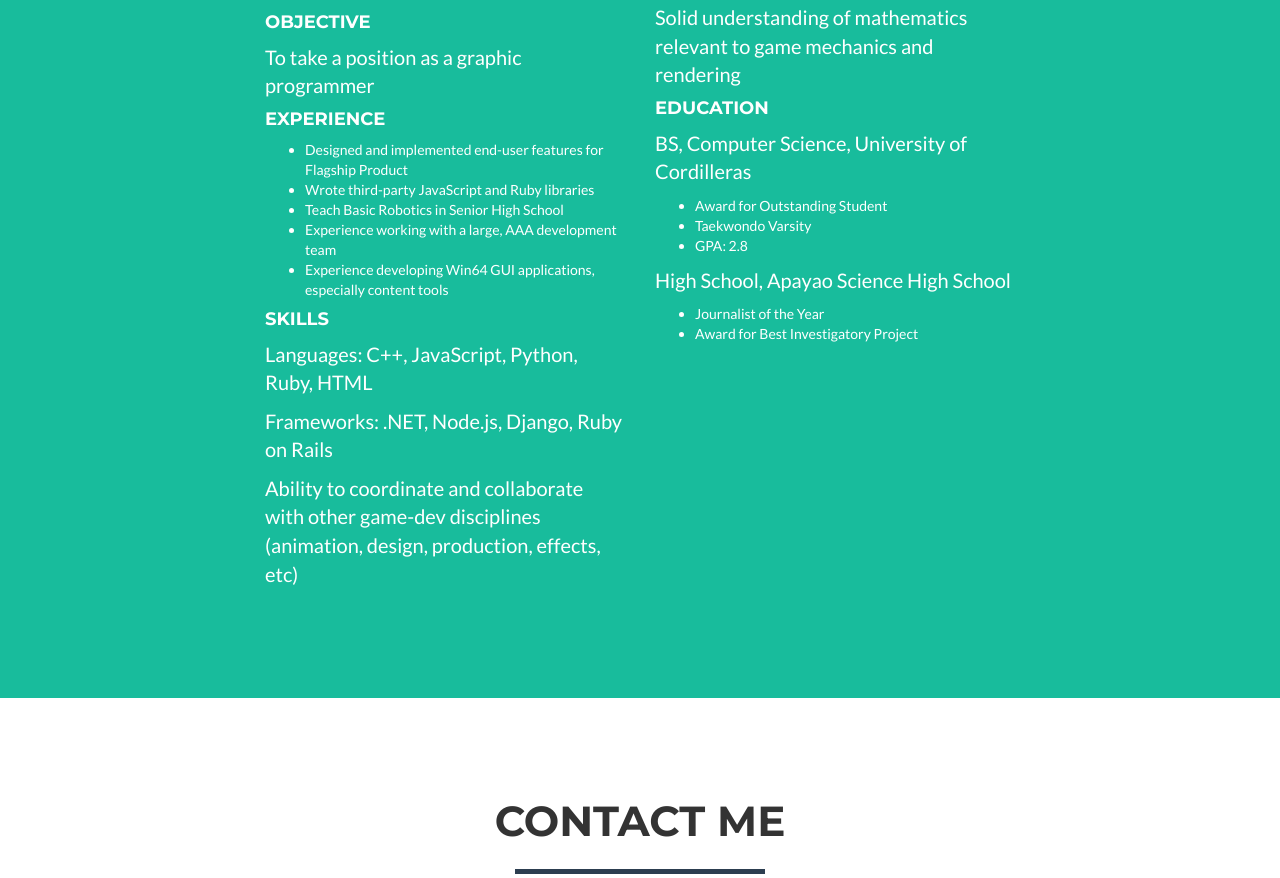
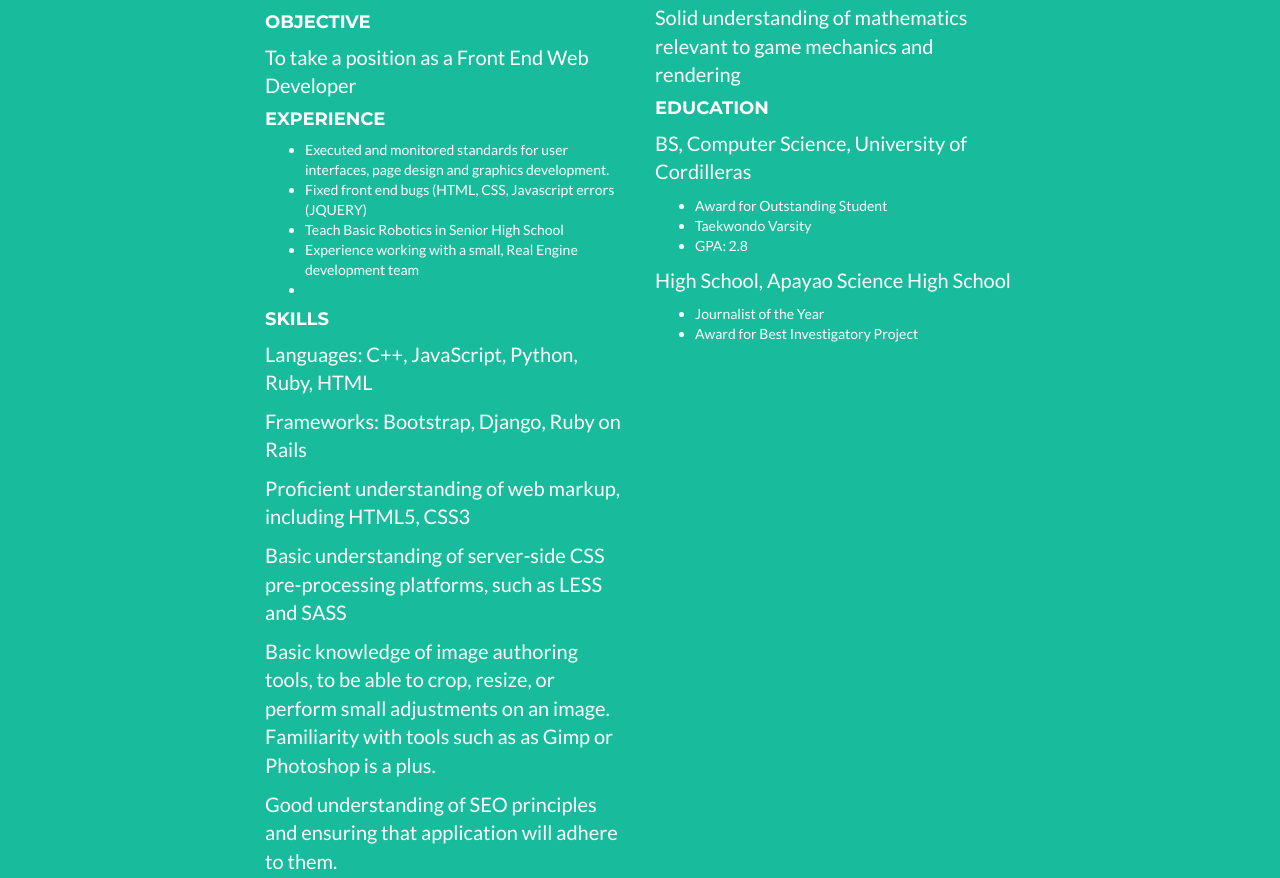
Before and after one commit to anthonyBasang18/codeMepls, a website: page index.html in a window 1280 px wide. Shown: the part 1702-2580 px from the top of the page. Drawn offline with nearby package versions, Linux system fonts and the light colour scheme.

Commit message:
Update index.html

```diff
--- a/index.html
+++ b/index.html
@@ -286,7 +286,7 @@
 
                     <h4 class="bold">Objective</h4>
 
-            <p class="inside">To take a position as a graphic programmer</p>
+            <p class="inside">To take a position as a Front End Web Developer</p>
 
             <h4 class="bold">Experience</h4>
 
@@ -294,15 +294,15 @@
 
             <ul >
 
-                <li>Designed and implemented end-user features for Flagship Product</li>
+                <li>Executed and monitored standards for user interfaces, page design and graphics development.</li>
 
-                <li>Wrote third-party JavaScript and Ruby libraries</li>
+                <li>Fixed front end bugs (HTML, CSS, Javascript errors (JQUERY)</li>
 
                 <li>Teach Basic Robotics in Senior High School</li>
 
-                <li>Experience working with a large, AAA development team</li>
+                <li>Experience working with a small, Real Engine development team</li>
 
-                <li>Experience developing Win64 GUI applications, especially content tools</li>
+                <li></li>
 
             </ul>
 
@@ -310,9 +310,17 @@
 
             <p class="inside">Languages: C++, JavaScript, Python, Ruby, HTML</p>
 
-            <p class="inside">Frameworks: .NET, Node.js, Django, Ruby on Rails</p>
+            <p class="inside">Frameworks: Bootstrap, Django, Ruby on Rails</p>
 
-            <p class="inside">Ability to coordinate and collaborate with other game-dev disciplines (animation, design, production, effects, etc)</p>
+            <p class="inside">Proficient understanding of web markup, including HTML5, CSS3</p>
+
+            <p class="inside">Basic understanding of server-side CSS pre-processing platforms, such as LESS and SASS</p>
+
+            <p class="inside">Basic knowledge of image authoring tools, to be able to crop, resize, or perform small adjustments on an image. Familiarity with tools such as as Gimp or Photoshop is a plus.</p>
+
+            <p class="inside">Good understanding of SEO principles and ensuring that application will adhere to them.</p>
+
+
 
 
 
```
